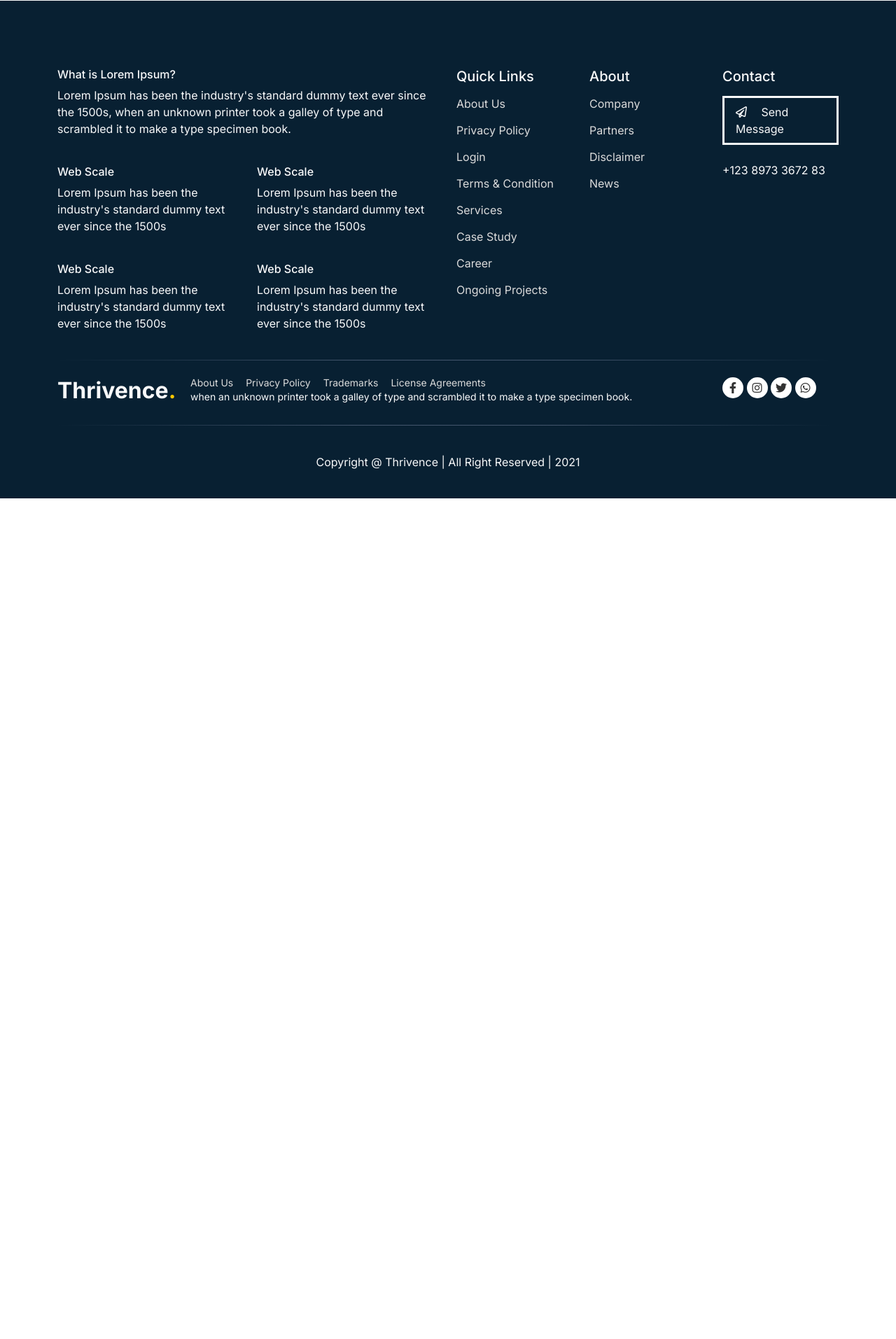
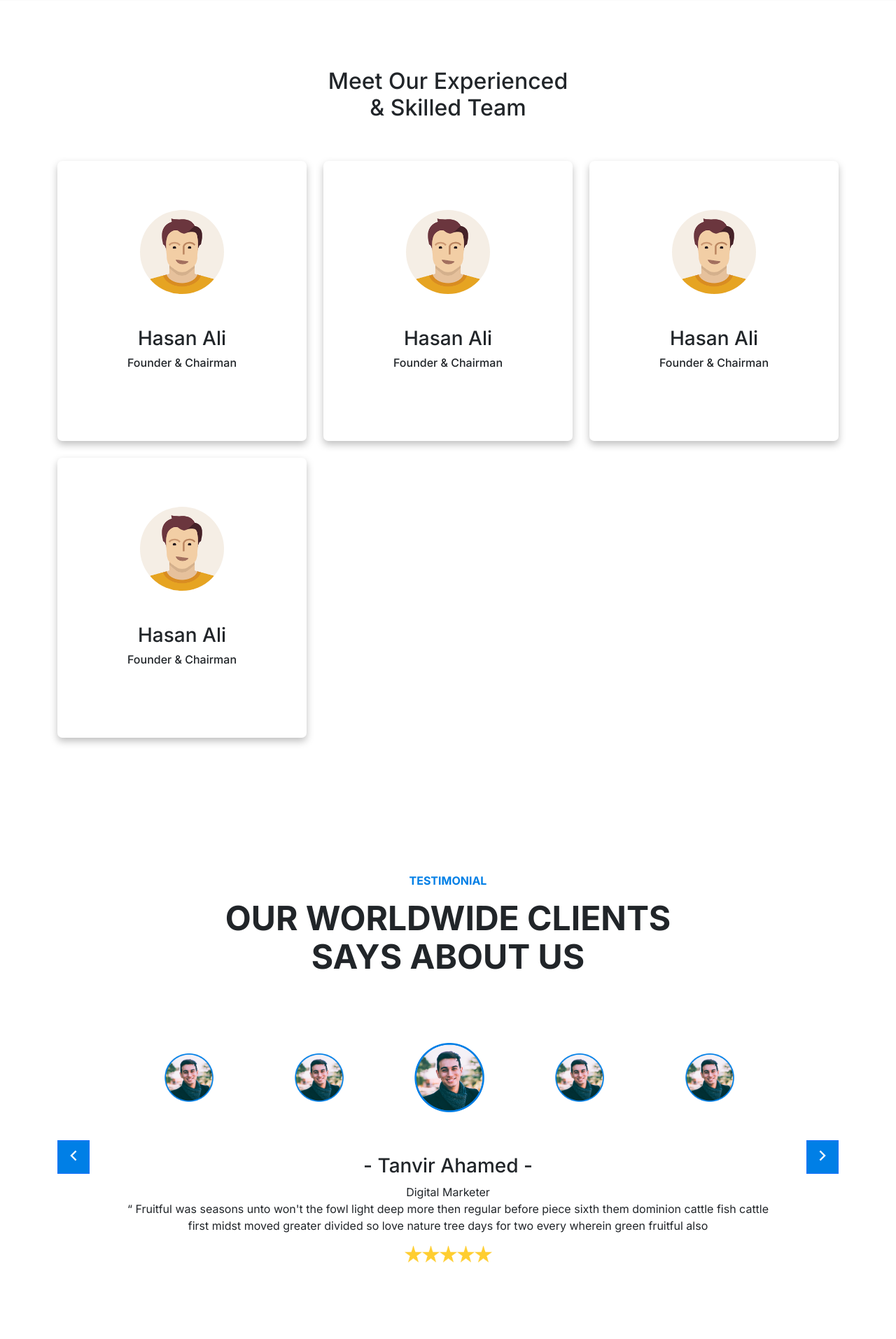
Before and after one commit to mamurjordev/craftnce-agency-wordpress-theme, a PHP site: page /about.html in a window 1280 px wide. Shown: the part 3127-5040 px from the top of the page at 70% size. Before the commit the page ends 3839 px from the top, so only its background shows below. Run offline with PHP 8.4, Linux system fonts and the light colour scheme; some libraries are stand-ins or nearby versions.

Commit message:
design about and homepage

```diff
--- a/about.html
+++ b/about.html
@@ -302,6 +302,357 @@
         </div>
     </section>
 
+    <!-- Team Section -->
+    <section class="team-sction py-5">
+        <div class="container py-5">
+            <div class="row text-center">
+                <div class="col-sm-7 col-xl-4 mx-auto">
+                    <h2>Meet Our Experienced & Skilled Team</h2>
+                </div>
+            </div>
+            <div class="row mt-4">
+                <div class="col-md-6 col-lg-4 col-xxl-3 mt-4">
+                    <div class="team-member-card card border-0 overflow-hidden d-flex flex-column justify-content-between">
+                        <div class="team-avatar text-center">
+                            <img src="assets/img/icons/images.png" class="img-fluid team-avatar-img rounded-circle mx-auto" alt="">
+                        </div>
+
+                        <div class="text-center">
+                            <h3>Hasan Ali</h3>
+                            <h6>Founder & Chairman</h6>
+                        </div>
+
+                        <div class="team-social-container bg-primary py-2">
+                            <div class="team-social w-max mx-auto">
+                                <a href="#!"><i class="fab fa-facebook-f"></i></a>
+                                <a href="#!"><i class="fab fa-instagram"></i></a>
+                                <a href="#!"><i class="fab fa-twitter"></i></a>
+                                <a href="#!"><i class="fab fa-whatsapp"></i></a>
+                            </div>
+                        </div>
+                    </div>
+                </div>
+                <div class="col-md-6 col-lg-4 col-xxl-3 mt-4">
+                    <div class="team-member-card card border-0 overflow-hidden d-flex flex-column justify-content-between">
+                        <div class="team-avatar text-center">
+                            <img src="assets/img/icons/images.png" class="img-fluid team-avatar-img rounded-circle mx-auto" alt="">
+                        </div>
+
+                        <div class="text-center">
+                            <h3>Hasan Ali</h3>
+                            <h6>Founder & Chairman</h6>
+                        </div>
+
+                        <div class="team-social-container bg-primary py-2">
+                            <div class="team-social w-max mx-auto">
+                                <a href="#!"><i class="fab fa-facebook-f"></i></a>
+                                <a href="#!"><i class="fab fa-instagram"></i></a>
+                                <a href="#!"><i class="fab fa-twitter"></i></a>
+                                <a href="#!"><i class="fab fa-whatsapp"></i></a>
+                            </div>
+                        </div>
+                    </div>
+                </div>
+                <div class="col-md-6 col-lg-4 col-xxl-3 mt-4">
+                    <div class="team-member-card card border-0 overflow-hidden d-flex flex-column justify-content-between">
+                        <div class="team-avatar text-center">
+                            <img src="assets/img/icons/images.png" class="img-fluid team-avatar-img rounded-circle mx-auto" alt="">
+                        </div>
+
+                        <div class="text-center">
+                            <h3>Hasan Ali</h3>
+                            <h6>Founder & Chairman</h6>
+                        </div>
+
+                        <div class="team-social-container bg-primary py-2">
+                            <div class="team-social w-max mx-auto">
+                                <a href="#!"><i class="fab fa-facebook-f"></i></a>
+                                <a href="#!"><i class="fab fa-instagram"></i></a>
+                                <a href="#!"><i class="fab fa-twitter"></i></a>
+                                <a href="#!"><i class="fab fa-whatsapp"></i></a>
+                            </div>
+                        </div>
+                    </div>
+                </div>
+                <div class="col-md-6 col-lg-4 col-xxl-3 mt-4">
+                    <div class="team-member-card card border-0 overflow-hidden d-flex flex-column justify-content-between">
+                        <div class="team-avatar text-center">
+                            <img src="assets/img/icons/images.png" class="img-fluid team-avatar-img rounded-circle mx-auto" alt="">
+                        </div>
+
+                        <div class="text-center">
+                            <h3>Hasan Ali</h3>
+                            <h6>Founder & Chairman</h6>
+                        </div>
+
+                        <div class="team-social-container bg-primary py-2">
+                            <div class="team-social w-max mx-auto">
+                                <a href="#!"><i class="fab fa-facebook-f"></i></a>
+                                <a href="#!"><i class="fab fa-instagram"></i></a>
+                                <a href="#!"><i class="fab fa-twitter"></i></a>
+                                <a href="#!"><i class="fab fa-whatsapp"></i></a>
+                            </div>
+                        </div>
+                    </div>
+                </div>
+            </div>
+        </div>
+    </section>
+
+    <!-- Testimonial Section -->
+    <section>
+        <div class="py-50">
+            <div class="container text-center py-5">
+                <h6 class="text-uppercase text-md fw-bold text-primary">
+                    testimonial
+                </h6>
+                <h2 class="text-uppercase fw-bolder text-xl mt-3">Our worldwide clients<br>says about us</h2>
+
+                <div class="row position-relative mt-5 pt-5">
+                    <div class="col-xl-10 offset-xl-1" >
+                        <div class="testimonial-nav mb-30 d-flex justify-items-center">
+                            <div class="testimonial-thumb">
+                                <img src="assets/img/avatar.png" alt="">
+                            </div>
+                            <div class="testimonial-thumb">
+                                <img src="assets/img/avatar.png" alt="">
+                            </div>
+                            <div class="testimonial-thumb">
+                                <img src="assets/img/avatar.png" alt="">
+                            </div>
+                            <div class="testimonial-thumb">
+                                <img src="assets/img/avatar.png" alt="">
+                            </div>
+                            <div class="testimonial-thumb">
+                                <img src="assets/img/avatar.png" alt="">
+                            </div>
+
+                            <div class="testimonial-thumb">
+                                <img src="assets/img/avatar.png" alt="">
+                            </div>
+                            <div class="testimonial-thumb">
+                                <img src="assets/img/avatar.png" alt="">
+                            </div>
+                            <div class="testimonial-thumb">
+                                <img src="assets/img/avatar.png" alt="">
+                            </div>
+                            <div class="testimonial-thumb">
+                                <img src="assets/img/avatar.png" alt="">
+                            </div>
+
+                            <div class="testimonial-thumb">
+                                <img src="assets/img/avatar.png" alt="">
+                            </div>
+                        </div>
+                        <div class="testimonial-active mt-5">
+                            <div class="testimonial-item text-center">
+                                <div class="designation mb-30">
+                                    <h3>- Tanvir Ahamed -</h3>
+                                    <span>Digital Marketer</span>
+                                </div>
+                                <p>“ Fruitful was seasons unto won't the fowl light deep more then regular before piece sixth them dominion cattle fish cattle first midst moved greater divided so love nature tree days for two every wherein green fruitful also</p>
+                                <div class="rating w-max mx-auto d-flex">
+                                    <img src="assets/img/icons/star.png" alt="">
+                                    <img src="assets/img/icons/star.png" alt="">
+                                    <img src="assets/img/icons/star.png" alt="">
+                                    <img src="assets/img/icons/star.png" alt="">
+                                    <img src="assets/img/icons/star.png" alt="">
+                                </div>
+                            </div>
+                            <div class="testimonial-item text-center">
+                                <div class="designation mb-30">
+                                    <h3>- Mousumi Ahamed -</h3>
+                                    <span>Graphic Designer</span>
+                                </div>
+                                <p>“ Fruitful was seasons unto won't the fowl light deep more then regular before piece sixth them dominion cattle fish cattle first midst moved greater divided so love nature tree days for two every wherein green fruitful also</p>
+                                <div class="rating w-max mx-auto d-flex">
+                                    <img src="assets/img/icons/star.png" alt="">
+                                    <img src="assets/img/icons/star.png" alt="">
+                                    <img src="assets/img/icons/star.png" alt="">
+                                    <img src="assets/img/icons/star.png" alt="">
+                                    <img src="assets/img/icons/star.png" alt="">
+                                </div>
+                            </div>
+                            <div class="testimonial-item text-center">
+                                <div class="designation mb-30">
+                                    <h3>- Tanvir Ahamed -</h3>
+                                    <span>Web Developer</span>
+                                </div>
+                                <p>“ Days for two every wherein green fruitful also fruitful was seasons unto won't the fowl light deep more then regular before piece sixth them dominion cattle fish cattle first midst moved greater divided so dove nature tree disappear relax bring Cattle fish cattle first midst moved greater divided so bring.”</p>
+                                <div class="rating w-max mx-auto d-flex">
+                                    <img src="assets/img/icons/star.png" alt="">
+                                    <img src="assets/img/icons/star.png" alt="">
+                                    <img src="assets/img/icons/star.png" alt="">
+                                    <img src="assets/img/icons/star.png" alt="">
+                                    <img src="assets/img/icons/star.png" alt="">
+                                </div>
+                            </div>
+                            <div class="testimonial-item text-center">
+                                <div class="designation mb-30">
+                                    <h3>- Walid Hossaing -</h3>
+                                    <span>Software Engineer</span>
+                                </div>
+                                <p>“ Fruitful was seasons unto won't the fowl light deep more then regular before piece sixth them dominion cattle fish cattle first midst moved greater divided so dove nature tree bisapper relan days for two every wherein green fruitful also bring Cattle fish cattle first midst moved greater divided so bring.”</p>
+                                <div class="rating w-max mx-auto d-flex">
+                                    <img src="assets/img/icons/star.png" alt="">
+                                    <img src="assets/img/icons/star.png" alt="">
+                                    <img src="assets/img/icons/star.png" alt="">
+                                    <img src="assets/img/icons/star.png" alt="">
+                                    <img src="assets/img/icons/star.png" alt="">
+                                </div>
+                            </div>
+                            <div class="testimonial-item text-center">
+                                <div class="designation mb-30">
+                                    <h3>- Walid Hossaing -</h3>
+                                    <span>Software Engineer</span>
+                                </div>
+                                <p>“ Fruitful was seasons unto won't the fowl light deep more then regular before piece sixth them dominion cattle fish cattle first midst moved greater divided so dove nature tree bisapper relan days for two every wherein green fruitful also bring Cattle fish cattle first midst moved greater divided so bring.”</p>
+                                <div class="rating w-max mx-auto d-flex">
+                                    <img src="assets/img/icons/star.png" alt="">
+                                    <img src="assets/img/icons/star.png" alt="">
+                                    <img src="assets/img/icons/star.png" alt="">
+                                    <img src="assets/img/icons/star.png" alt="">
+                                    <img src="assets/img/icons/star.png" alt="">
+                                </div>
+                            </div>
+                            <div class="testimonial-item text-center">
+                                <div class="designation mb-30">
+                                    <h3>- Walid Hossaing -</h3>
+                                    <span>Software Engineer</span>
+                                </div>
+                                <p>“ Fruitful was seasons unto won't the fowl light deep more then regular before piece sixth them dominion cattle fish cattle first midst moved greater divided so dove nature tree bisapper relan days for two every wherein green fruitful also bring Cattle fish cattle first midst moved greater divided so bring.”</p>
+                                <div class="rating w-max mx-auto d-flex">
+                                    <img src="assets/img/icons/star.png" alt="">
+                                    <img src="assets/img/icons/star.png" alt="">
+                                    <img src="assets/img/icons/star.png" alt="">
+                                    <img src="assets/img/icons/star.png" alt="">
+                                    <img src="assets/img/icons/star.png" alt="">
+                                </div>
+                            </div>
+                            <div class="testimonial-item text-center">
+                                <div class="designation mb-30">
+                                    <h3>- Walid Hossaing -</h3>
+                                    <span>Software Engineer</span>
+                                </div>
+                                <p>“ Fruitful was seasons unto won't the fowl light deep more then regular before piece sixth them dominion cattle fish cattle first midst moved greater divided so dove nature tree bisapper relan days for two every wherein green fruitful also bring Cattle fish cattle first midst moved greater divided so bring.”</p>
+                                <div class="rating w-max mx-auto d-flex">
+                                    <img src="assets/img/icons/star.png" alt="">
+                                    <img src="assets/img/icons/star.png" alt="">
+                                    <img src="assets/img/icons/star.png" alt="">
+                                    <img src="assets/img/icons/star.png" alt="">
+                                    <img src="assets/img/icons/star.png" alt="">
+                                </div>
+                            </div>
+                            <div class="testimonial-item text-center">
+                                <div class="designation mb-30">
+                                    <h3>- Walid Hossaing -</h3>
+                                    <span>Software Engineer</span>
+                                </div>
+                                <p>“ Fruitful was seasons unto won't the fowl light deep more then regular before piece sixth them dominion cattle fish cattle first midst moved greater divided so dove nature tree bisapper relan days for two every wherein green fruitful also bring Cattle fish cattle first midst moved greater divided so bring.”</p>
+                                <div class="rating w-max mx-auto d-flex">
+                                    <img src="assets/img/icons/star.png" alt="">
+                                    <img src="assets/img/icons/star.png" alt="">
+                                    <img src="assets/img/icons/star.png" alt="">
+                                    <img src="assets/img/icons/star.png" alt="">
+                                    <img src="assets/img/icons/star.png" alt="">
+                                </div>
+                            </div>
+                            <div class="testimonial-item text-center">
+                                <div class="designation mb-30">
+                                    <h3>- Walid Hossaing -</h3>
+                                    <span>Software Engineer</span>
+                                </div>
+                                <p>“ Fruitful was seasons unto won't the fowl light deep more then regular before piece sixth them dominion cattle fish cattle first midst moved greater divided so dove nature tree bisapper relan days for two every wherein green fruitful also bring Cattle fish cattle first midst moved greater divided so bring.”</p>
+                                <div class="rating w-max mx-auto d-flex">
+                                    <img src="assets/img/icons/star.png" alt="">
+                                    <img src="assets/img/icons/star.png" alt="">
+                                    <img src="assets/img/icons/star.png" alt="">
+                                    <img src="assets/img/icons/star.png" alt="">
+                                    <img src="assets/img/icons/star.png" alt="">
+                                </div>
+                            </div>
+
+                            <div class="testimonial-item text-center">
+                                <div class="designation mb-30">
+                                    <h3>- Walid Hossaing -</h3>
+                                    <span>Software Engineer</span>
+                                </div>
+                                <p>“ Fruitful was seasons unto won't the fowl light deep more then regular before piece sixth them dominion cattle fish cattle first midst moved greater divided so dove nature tree bisapper relan days for two every wherein green fruitful also bring Cattle fish cattle first midst moved greater divided so bring.”</p>
+                                <div class="rating w-max mx-auto d-flex">
+                                    <img src="assets/img/icons/star.png" alt="">
+                                    <img src="assets/img/icons/star.png" alt="">
+                                    <img src="assets/img/icons/star.png" alt="">
+                                    <img src="assets/img/icons/star.png" alt="">
+                                    <img src="assets/img/icons/star.png" alt="">
+                                </div>
+                            </div>
+                        </div>
+                    </div>
+                    <div class="d-flex justify-content-between top-50 position-absolute">
+                        <button type="button" class="prev btn btn-primary rounded-0 px-2 py-0 fs-3"><i class="ri-arrow-left-s-line"></i></button>
+                        <button type="button" class="next btn btn-primary rounded-0 px-2 py-0 fs-3"><i class="ri-arrow-right-s-line"></i></button>
+                    </div>
+                </div>
+            </div>
+        </div>
+    </section>
+
+    <!-- Newsletter -->
+    <section class="news-letter">
+        <div class="newsletter-overlay py-50">
+            <div class="container text-center py-5">
+                <h2 class="text-uppercase text-light fw-bolder text-xl mt-3">SignUp Our Newslater</h2>
+                <p class="text-light">Get in touch by subscribing here with your</p>
+                <form action="" method="">
+                    <div class="row">
+                        <div class="container">
+                            <div class="col-md-7 col-lg-5 mx-auto position-relative">
+                                <input type="email" placeholder="Enter Your Email" class="form-control py-3">
+                                <button type="submit" class="btn btn-primary text-uppercase position-absolute top-0 end-0 mt-2 me-2"><i class="far fa-envelope me-2"></i>Subscribe</button>
+                            </div>
+                        </div>
+                    </div>
+                </form>
+            </div>
+        </div>
+    </section>
+
+    <!-- Band Logo Section -->
+    <section class="py-5">
+        <div class="container py-5">
+            <div class="mb-4 text-center">
+                <h2 class="fs-48 fw-900">Trusted over 100+ companies</h2>
+                <p>Lorem ipsum dolor sit amet consectetur adipisicing elit. Dolorum asperiores labore tenetur?</p>
+            </div>
+            <div class="brand my-5">
+                <div>
+                    <img src="assets/img/brand-01.png" alt="">
+                </div>
+                <div>
+                    <img src="assets/img/brand-02.png" alt="">
+                </div>
+                <div>
+                    <img src="assets/img/brand-03.png" alt="">
+                </div>
+                <div>
+                    <img src="assets/img/brand-04.png" alt="">
+                </div>
+                <div>
+                    <img src="assets/img/brand-05.png" alt="">
+                </div>
+                <div>
+                    <img src="assets/img/brand-03.png" alt="">
+                </div>
+                <div>
+                    <img src="assets/img/brand-06.png" alt="">
+                </div>
+                <div>
+                    <img src="assets/img/brand-02.png" alt="">
+                </div>
+            </div>
+        </div>
+    </section>
+
     <footer class="main-footer pb-4">
         <div class="container pt-5">
             <div class="row pt-5 mb-4">
--- a/assets/css/style.css
+++ b/assets/css/style.css
@@ -288,3 +288,64 @@ body {
 .progress-bar-h {
     min-height: 600px;
 }
+
+.team-member-card {
+    height: 400px;
+    border-radius: 7px;
+    box-shadow: 0px 5px 11px rgba(0, 0, 0, 0.25);
+}
+
+.team-social a i {
+    color: #333;
+    width: 30px;
+    height: 30px;
+    line-height: 30px;
+    text-align: center;
+    background-color: #fff;
+    border-radius: 100%;
+}
+
+.team-avatar-img {
+	width: 120px;
+	height: 120px;
+	margin-top: 70px;
+}
+
+.team-member-card .team-avatar::before {
+  content: "";
+  width: 100%;
+  height: 0;
+  border-radius: 50%;
+  background-color: var(--primary-color);
+  position: absolute;
+  bottom: 100%;
+  right: 0;
+  left: 0;
+  transform: scale(1.7);
+  transition: all 0.3s linear 0s;
+  z-index: 1
+}
+.team-member-card:hover .team-avatar::before{
+  height: 100%;
+}
+.team-avatar img {
+  position: relative;
+  z-index: 2;
+}
+
+.team-avatar img {
+    transition: all 0.9s ease 0s;
+}
+.team-member-card:hover .team-avatar-img {
+    box-shadow: 0 0 0 7px var(--primary-color);
+    transform: scale(0.9);
+}
+
+
+.team-social-container {
+    transition: all 0.4s ease 0s;
+    transform: translateY(50px);
+}
+.team-member-card:hover .team-social-container {
+    transform: translateY(0);
+}
--- a/assets/js/main.js
+++ b/assets/js/main.js
@@ -28,11 +28,14 @@ $(document).ready(function () {
 	});
 
 	$(".brand").slick({
-		dots: true,
-		infinite: false,
-		speed: 300,
+		dots: false,
+		autoplay: true,
+		autoplaySpeed: 2500,
+		infinite: true,
 		slidesToShow: 6,
 		slidesToScroll: 2,
+		nextArrow: '',
+		prevArrow: '',
 		responsive: [
 			{
 				breakpoint: 1324,
```
Also changed, not shown: index.html (+8 -2 lines), assets/img/icons/images.png (added).
